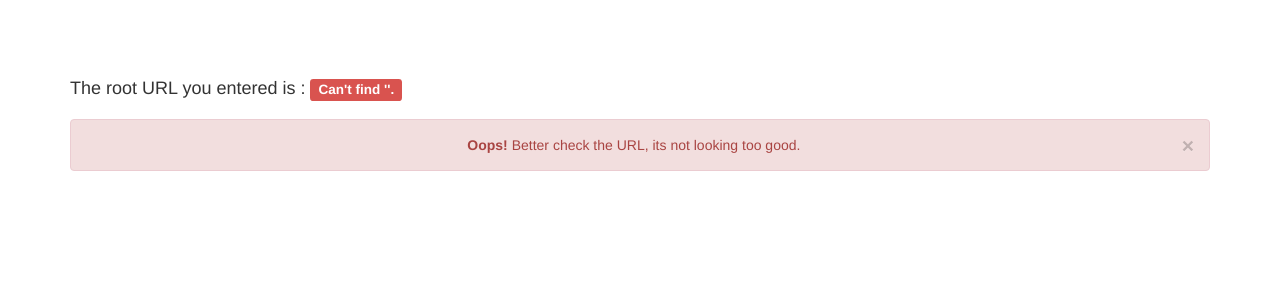
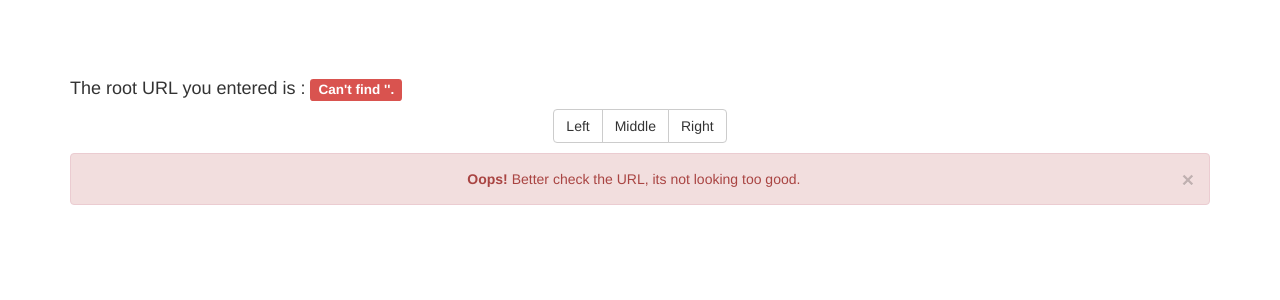
Before and after one commit to jszalkowski/SkyScrapper, a PHP site: page /scrape_home.php in a window 1280 px wide. Shown: the part 91-391 px from the top of the page. Run offline with PHP 8.4, Linux system fonts and the light colour scheme; data that the repository does not hold is empty.

Commit message:
button for options on scrape_home page

```diff
--- a/scrape_home.php
+++ b/scrape_home.php
@@ -42,7 +42,7 @@ else
       <ul class="nav navbar-nav">
         <!-- Hidden li included to remove active class from about link when scrolled up past about section -->
         <li class="hidden"> <a href="#page-top"></a> </li>
-        <li class="page-scroll"> <a href="index.php"><span class="label label-default">Go back</span></a> </li>
+        <li class="page-scroll"> <a href="index.php?q=true"><span class="label label-default">Go back</span></a> </li>
         <li class="page-scroll"> <a href="#about">About</a> </li>
       </ul>
     </div>
@@ -70,6 +70,11 @@ else
         </p>
       </div>
       <div class="col-lg-12">
+      <div class="btn-group">
+  <button type="button" class="btn btn-default">Left</button>
+  <button type="button" class="btn btn-default">Middle</button>
+  <button type="button" class="btn btn-default">Right</button>
+</div>
         <style>
 	  .limit{
 		width: 500px;
```
Also changed, not shown: index.php (+17 -3 lines).
